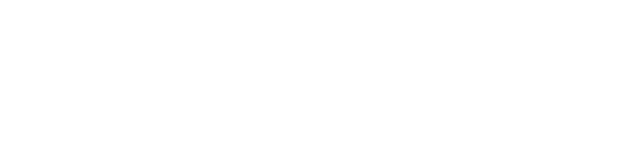
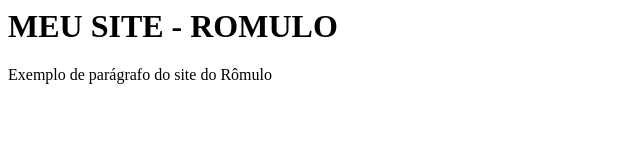
Before and after one commit to novacontaaluno/romulo-trabalho, a plain HTML site: page index.html in a window 1280 px wide. Shown: the whole page, without its empty margins (0-640 px from the left). Drawn offline with Linux system fonts and the light colour scheme.

Commit message:
titulo e paragrafo

```diff
--- a/index.html
+++ b/index.html
@@ -1,7 +1,17 @@
 <html>
 
+<head>
+<meta charset="utf-8">
+
+</head>
+
+<body>
+<h1>MEU SITE - ROMULO</h1>
+
+<p>Exemplo de parágrafo do site do Rômulo</p>
 
 
+</body>
 
 
 
```
